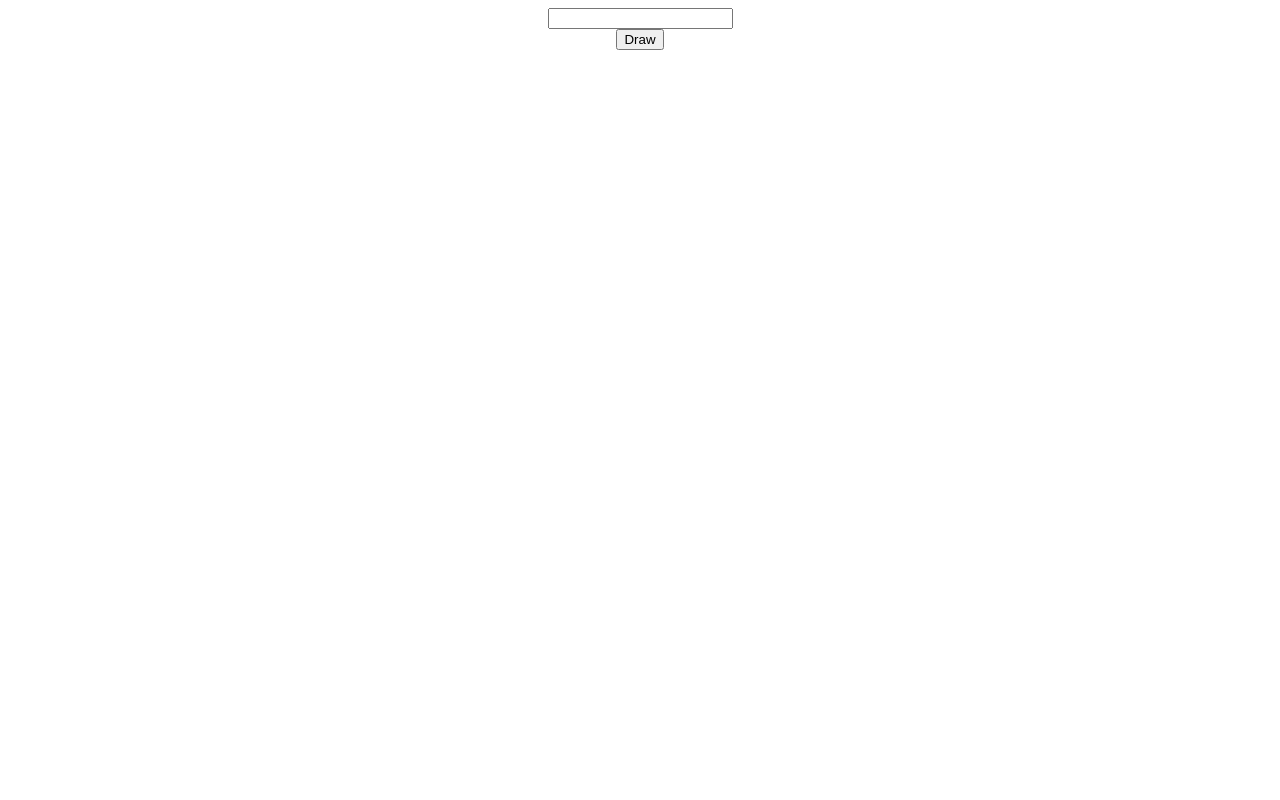
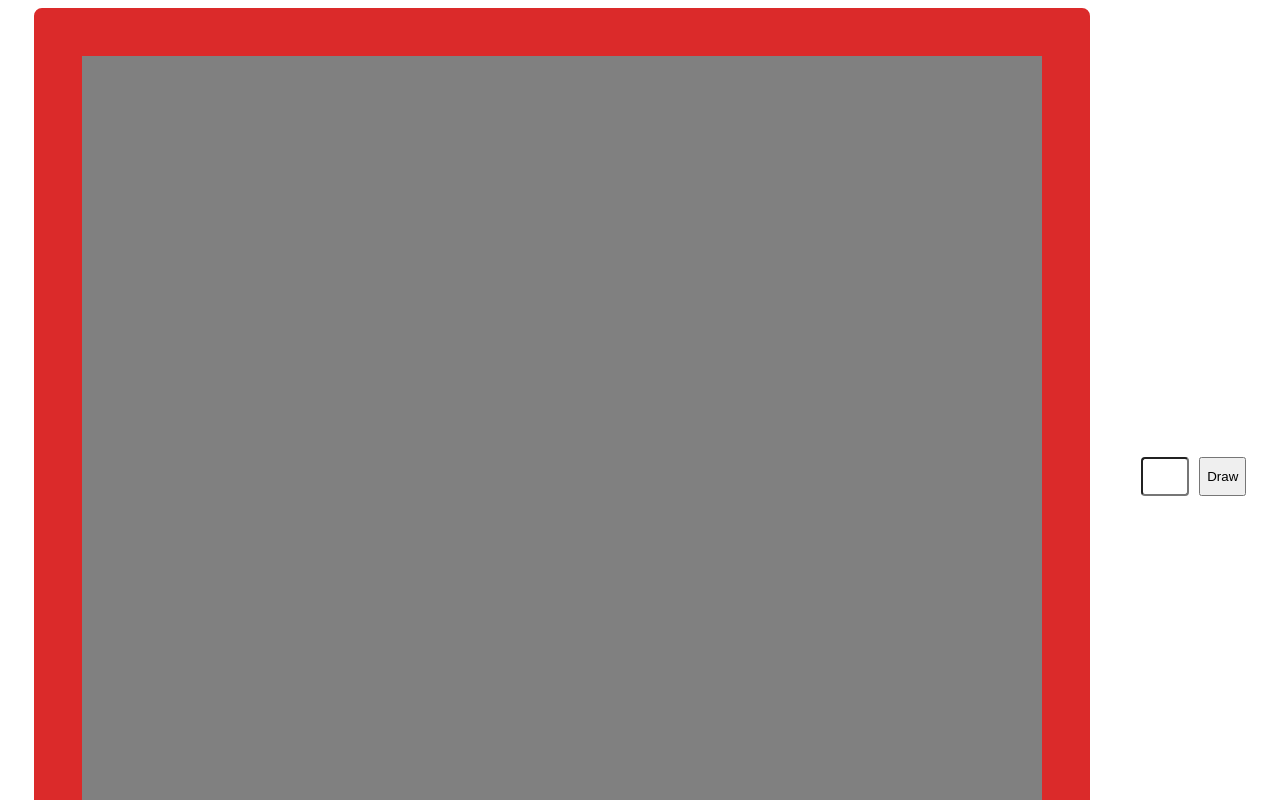
Before and after one commit to ccharlton2/odin-etch-a-sketch, a plain HTML site: page index.html in a window 1280 px wide. Shown: the top 800 px of the page. Drawn offline with Linux system fonts and the light colour scheme.

Commit message:
Style it a bit

```diff
--- a/index.html
+++ b/index.html
@@ -9,8 +9,10 @@
     <title>Etch A Sketch</title>
 </head>
 <body>
-    <input class="grid-value" type="text">
-    <button class="draw">Draw</button>
     <div class="container"></div>
+    <div class="user-controls">
+        <input class="grid-value" type="text">
+        <button class="draw">Draw</button>
+    </div>
 </body>
 </html>
--- a/style.css
+++ b/style.css
@@ -1,6 +1,6 @@
 body {
     display: flex;
-    flex-direction: column;
+    justify-content: space-around;
     align-items: center;
 }
 
@@ -14,6 +14,24 @@ body {
     display: flex;
     justify-content: center;
     align-items: center;
+    border: solid rgb(219, 42, 42) 48px;
+    background-color: grey;
+    border-radius: 8px;
     width: 960px;
     height: 840px;
 }
+
+.user-controls {
+    display: flex;
+    gap: 10px;
+}
+
+.draw {
+    flex-grow: 1;
+}
+
+.grid-value {
+    padding: 10px;
+    border-radius: 4px;
+    width: 24px;
+}
```
